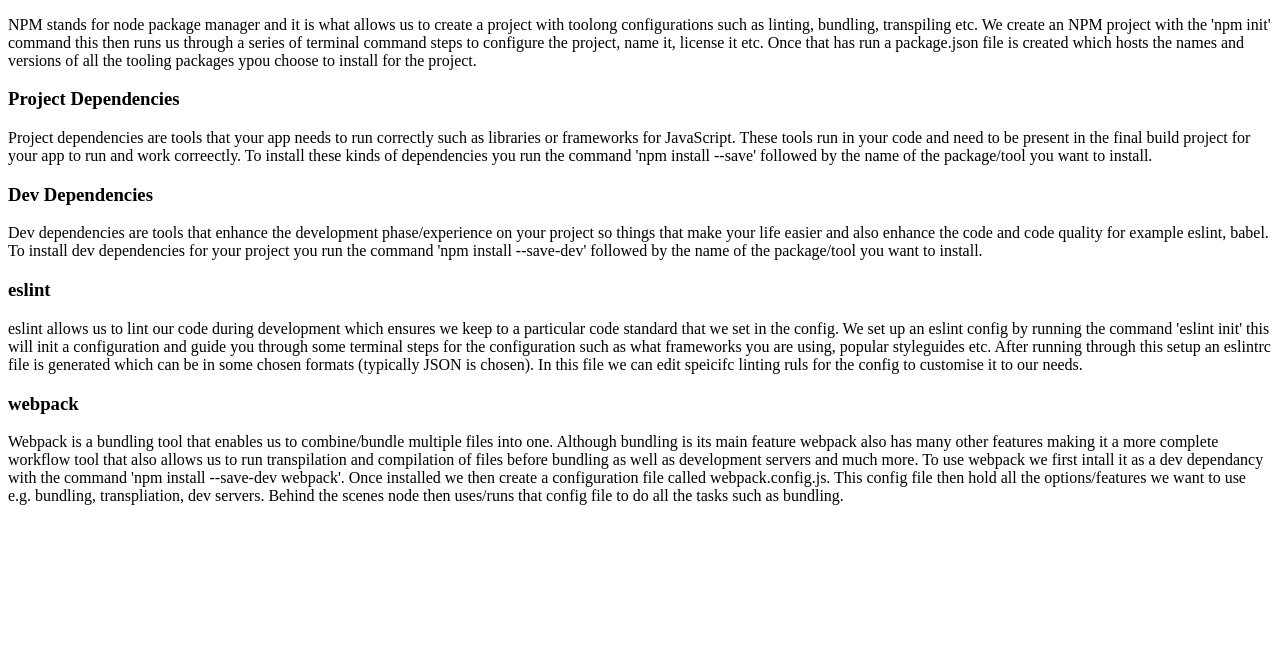
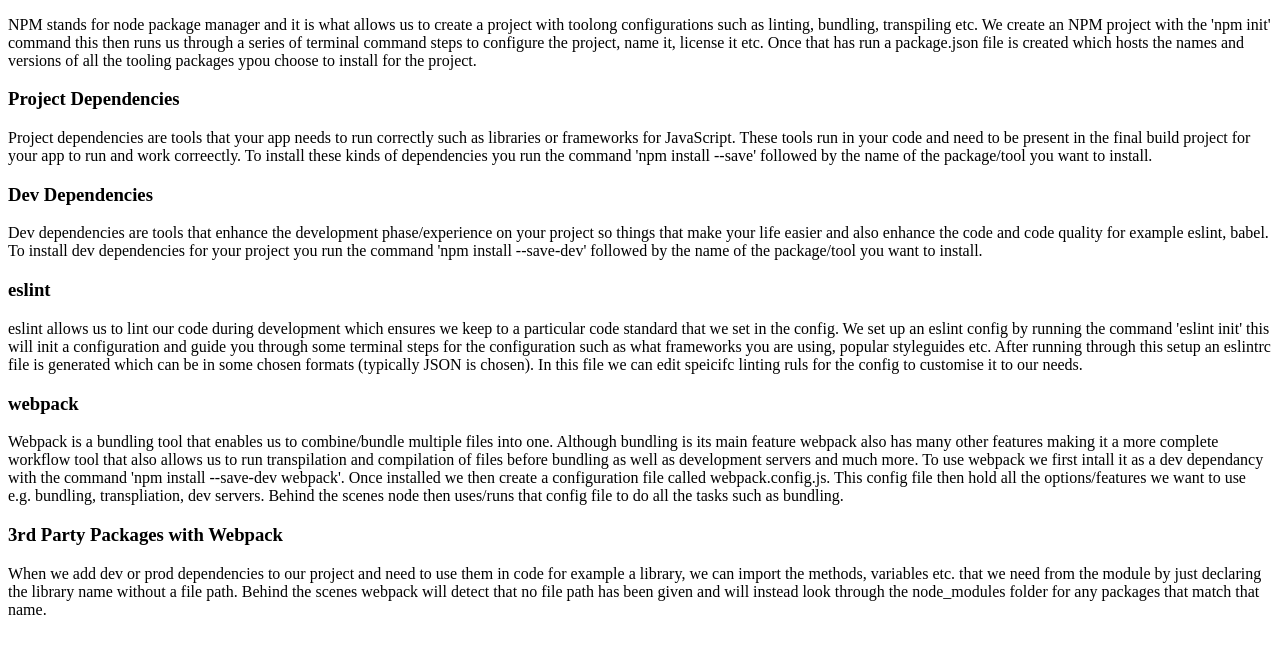
Before and after one commit to Adam-Harte/JavaScript-tooling, a website built with webpack: page index.html in a window 1280 px wide. Shown: the part 105-758 px from the top of the page. Built offline with nearby package versions, Linux system fonts and the light colour scheme.

Commit message:
3rd party package references webpack description added

```diff
--- a/app.js
+++ b/app.js
@@ -0,0 +1,3 @@
+import * as _ from 'lodash';
+
+console.log(_.difference([0, 1], [1, 2]));
--- a/index.html
+++ b/index.html
@@ -60,5 +60,14 @@
 			want to use e.g. bundling, transpliation, dev servers. Behind the scenes
 			node then uses/runs that config file to do all the tasks such as bundling.
 		</p>
+		<h3>3rd Party Packages with Webpack</h3>
+		<p>
+			When we add dev or prod dependencies to our project and need to use them
+			in code for example a library, we can import the methods, variables etc.
+			that we need from the module by just declaring the library name without a
+			file path. Behind the scenes webpack will detect that no file path has
+			been given and will instead look through the node_modules folder for any
+			packages that match that name.
+		</p>
 	</body>
 </html>
--- a/package.json
+++ b/package.json
@@ -20,11 +20,15 @@
 	},
 	"homepage": "https://github.com/Adam-Harte/JavaScript-tooling#readme",
 	"devDependencies": {
+		"clean-webpack-plugin": "^3.0.0",
 		"eslint": "^6.8.0",
 		"eslint-config-airbnb-base": "^14.1.0",
 		"eslint-plugin-import": "^2.20.2",
 		"webpack": "^4.43.0",
 		"webpack-cli": "^3.3.11",
 		"webpack-dev-server": "^3.10.3"
+	},
+	"dependencies": {
+		"lodash": "^4.17.15"
 	}
 }
--- a/webpack.config.js
+++ b/webpack.config.js
@@ -1,4 +1,5 @@
 const path = require('path');
+const cleanPlugin = require('clean-webpack-plugin');
 
 module.exports = {
 	mode: 'development',
@@ -12,4 +13,5 @@
 	// devServer: {
 	// 	contentBase: './',
 	// },
+	plugins: [new cleanPlugin.CleanWebpackPlugin()],
 };
--- a/webpack.config.prod.js
+++ b/webpack.config.prod.js
@@ -1,4 +1,5 @@
 const path = require('path');
+const cleanPlugin = require('clean-webpack-plugin');
 
 module.exports = {
 	mode: 'production',
@@ -9,4 +10,5 @@
 		publicPath: 'assets/scripts/',
 	},
 	devtool: 'cheap-source-map',
+	plugins: [new cleanPlugin.CleanWebpackPlugin()],
 };
```
Also changed, not shown: 1 other file.
